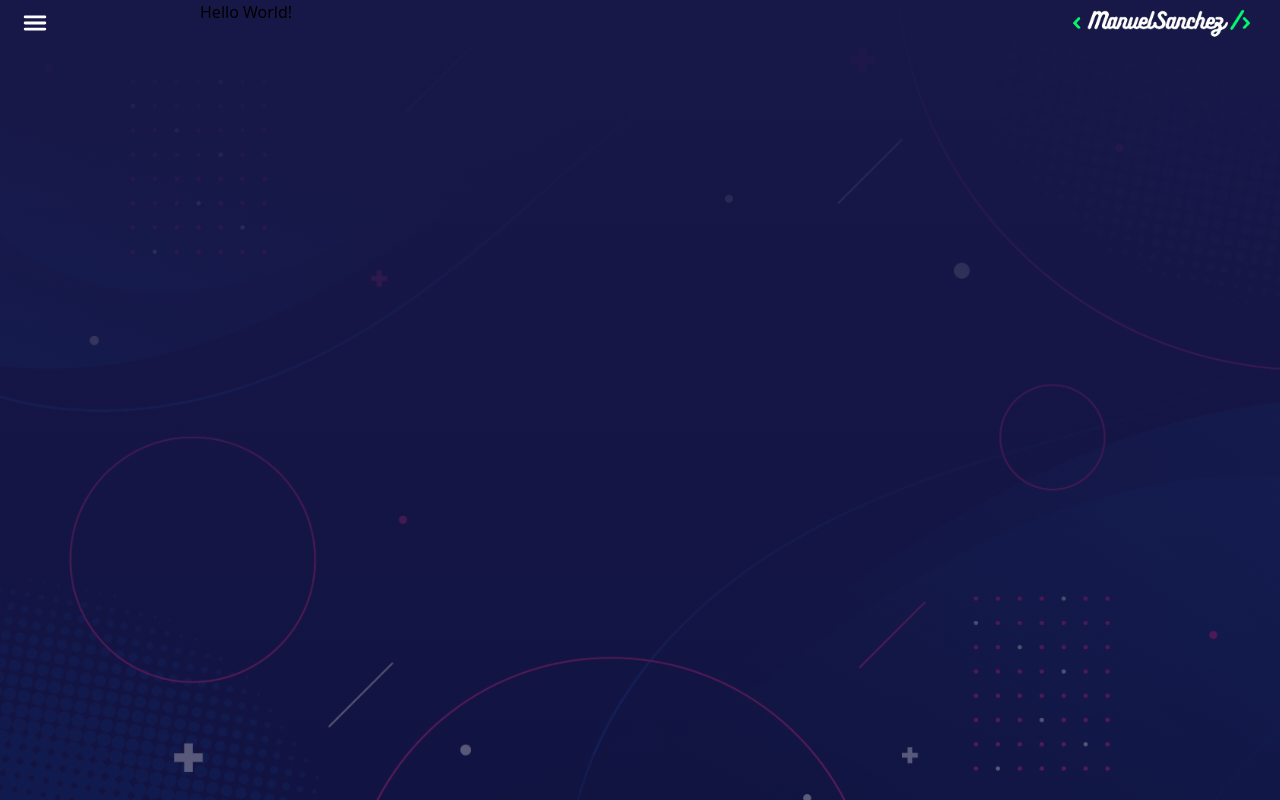
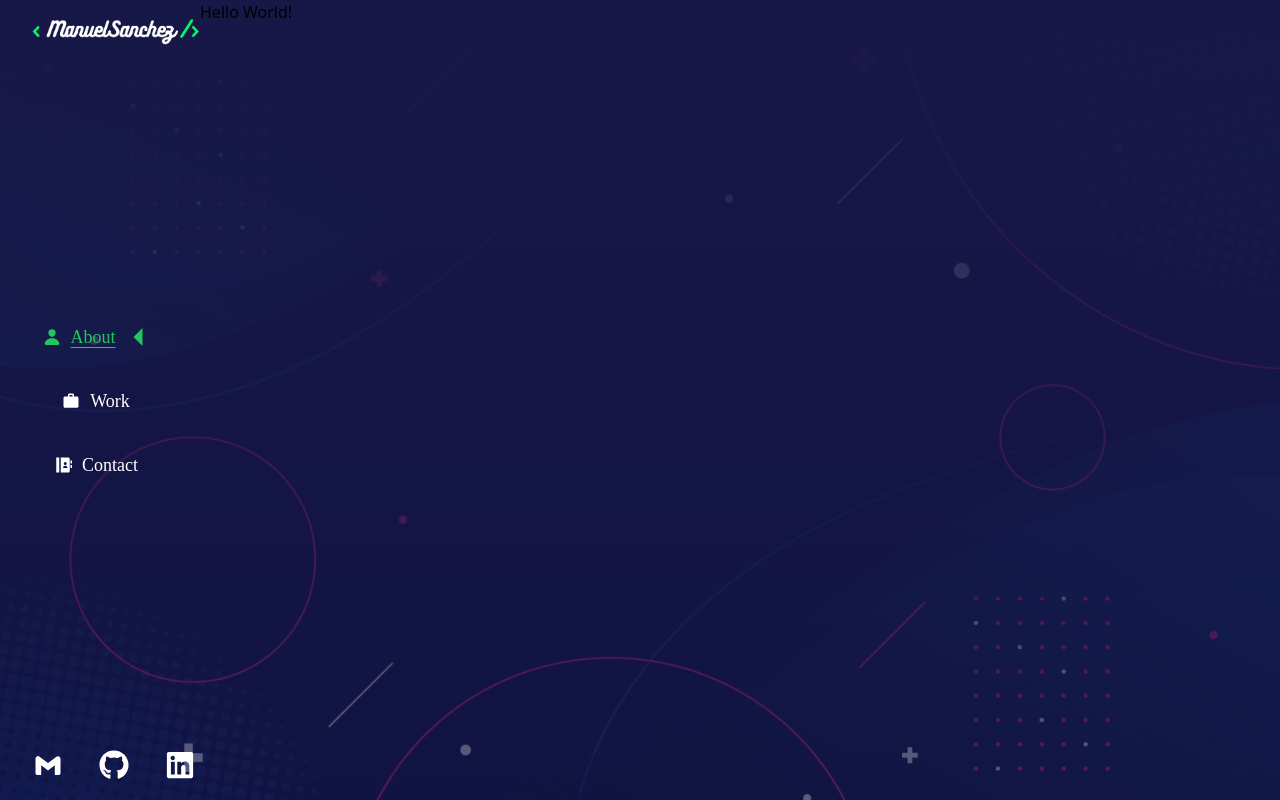
Before and after one commit to Luffytaro22/Portfolio, a React (Vite) app: page / in a window 1280 px wide. Built offline with nearby package versions, Linux system fonts and the light colour scheme.

Commit message:
Add the laptop view for the navigation bar

```diff
--- a/src/components/NavBar.jsx
+++ b/src/components/NavBar.jsx
@@ -5,7 +5,7 @@ import { IoMenu, IoClose, IoPerson } from "react-icons/io5";
 import { MdOutlineWork } from "react-icons/md";
 import { RiContactsBookFill } from "react-icons/ri";
 import { GoTriangleLeft } from "react-icons/go";
-import { useState } from 'react';
+import { useState, useEffect } from 'react';
 import { useNavigate } from 'react-router-dom';
 import logo from '../assets/logo.png';
 
@@ -13,6 +13,20 @@ const NavBar = () => {
   const location = useLocation();
   const navigate = useNavigate();
   const [menu, setMenu] = useState(false);
+  const [windowWidth, setwindowWidth] = useState(window.innerWidth);
+
+  // Find the right width when the window resize.
+  useEffect(() => {
+    const handleResize = () => {
+      setwindowWidth(window.innerWidth);
+    };
+
+    window.addEventListener('resize', handleResize);
+
+    return () => {
+      window.removeEventListener('resize', handleResize);
+    };
+  }, []);
 
   const showHideMenu = () => {
     if (menu) {
@@ -29,12 +43,13 @@ const NavBar = () => {
 
   return (
     <>
-      { !menu && <div className="w-full flex justify-between items-center fixed top-0 text-3xl text-white px-[20px]">
+      { (!menu && windowWidth < 1024) && <div className="w-full flex justify-between items-center fixed top-0 text-3xl text-white px-[20px] lg:hidden">
         <IoMenu onClick={showHideMenu} />
         <img src={logo} className="w-[200px] pl-[10px]" />
       </div>}
-      { menu && <div className="w-3/4 max-w-xs flex flex-col h-screen justify-between fixed top-0 pb-[20px] pt-[10px] pl-[20px] text-white bg-menuBackground animate-show-menu" id="menu-bar">
-        <IoClose onClick={showHideMenu} className="text-3xl" />
+      { (menu || windowWidth >= 1024) && <div className="w-3/4 max-w-[13rem] flex flex-col h-screen justify-between fixed top-0 pb-[20px] pt-[10px] pl-[20px] text-white bg-menuBackground animate-show-menu lg:animate-none lg:bg-none" id="menu-bar">
+        <IoClose onClick={showHideMenu} className="text-3xl lg:hidden" />
+        <img src={logo} className="w-[200px] pl-[10px] hidden lg:block" />
         <nav>
           <ul className="flex flex-col justify-center h-[100px] items-center gap-9 pr-9 text-white primary-font">
             { location.pathname === "/" ? (
--- a/src/index.css
+++ b/src/index.css
@@ -19,5 +19,5 @@ body {
 }
 
 .align-menu {
-  @apply flex items-center gap-[10px] text-lg;
+  @apply flex items-center gap-[10px] text-lg cursor-pointer;
 }
```
